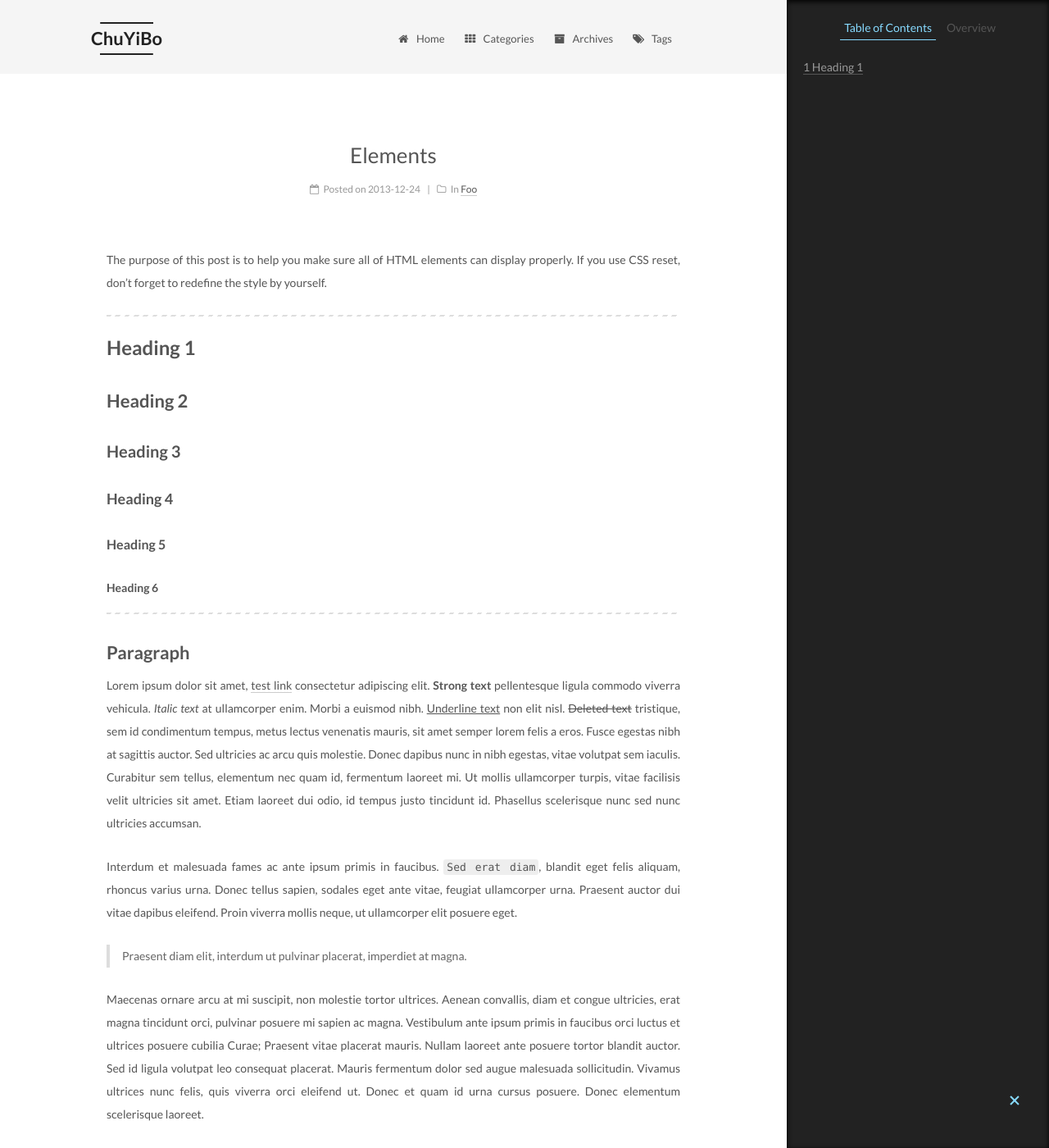
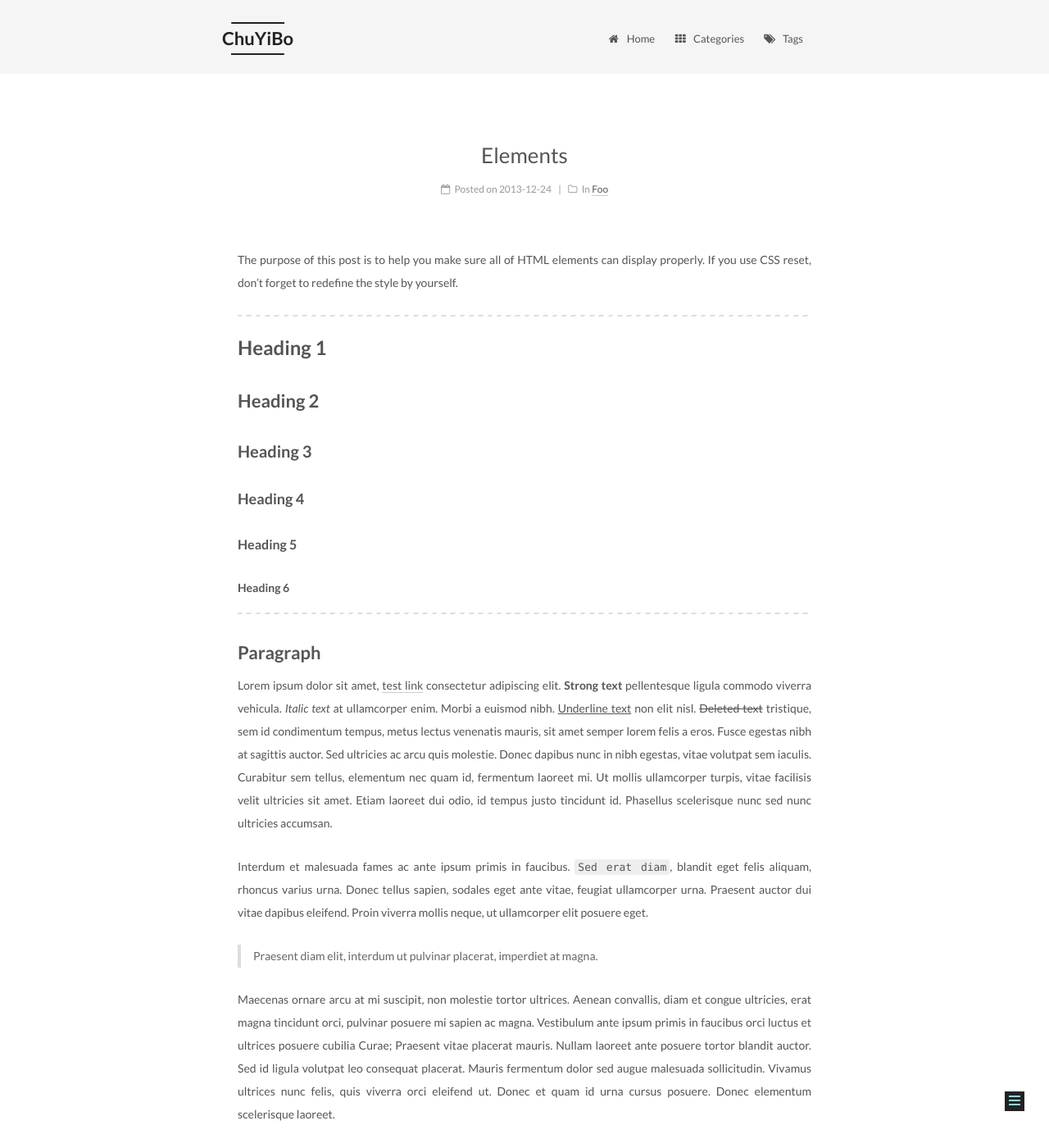
Before and after one commit to chuyibo/chuyibo.github.io, a Jekyll site: the page built from _posts/2013-12-24-elements.md, in a window 1280 px wide and 1400 px high. Shown: the whole window at 82% size. Built offline with Jekyll 4.4.1, drawn with Linux system fonts in a browser that asks for light colours; some of the changed lines change nothing that is shown.

Commit message:
2020/12/28

```diff
--- a/_config.yml
+++ b/_config.yml
@@ -79,7 +79,7 @@ plugins:
 favicon: /assets/favicon.ico
 
 # Set default keywords (Use a comma to separate)
-keywords: "Jekyll, NexT"
+keywords: "ChuYiBo"
 
 # Set rss to false to disable feed link.
 # Leave rss as empty to use site's feed link.
@@ -102,7 +102,7 @@ copyright: false
 # Canonical, set a canonical link tag in your jekyll, you could use it for your SEO of blog.
 # See: https://support.google.com/webmasters/answer/139066
 # Tips: Before you open this tag, remember set up your URL in _config.yml ( ex. url: http://yourdomain.com )
-canonical: true
+canonical: false
 
 # Change headers hierarchy on site-subtitle (will be main site description) and on all post/pages titles for better SEO-optimization.
 seo: false
@@ -120,7 +120,7 @@ menu:
   home: /
   categories: /categories/
   #about: /about/
-  archives: /archives/
+  #archives: /archives/
   tags: /tags/
   #sitemap: /sitemap.xml
   #commonweal: /404.html
@@ -238,10 +238,10 @@ social_icons:
 
 # Table Of Contents in the Sidebar
 toc:
-  enable: true
+  enable: false
 
   # Automatically add list number to toc.
-  number: true
+  number: false
 
   # If true, all words will placed on next lines if header width longer then sidebar width.
   wrap: false
```
